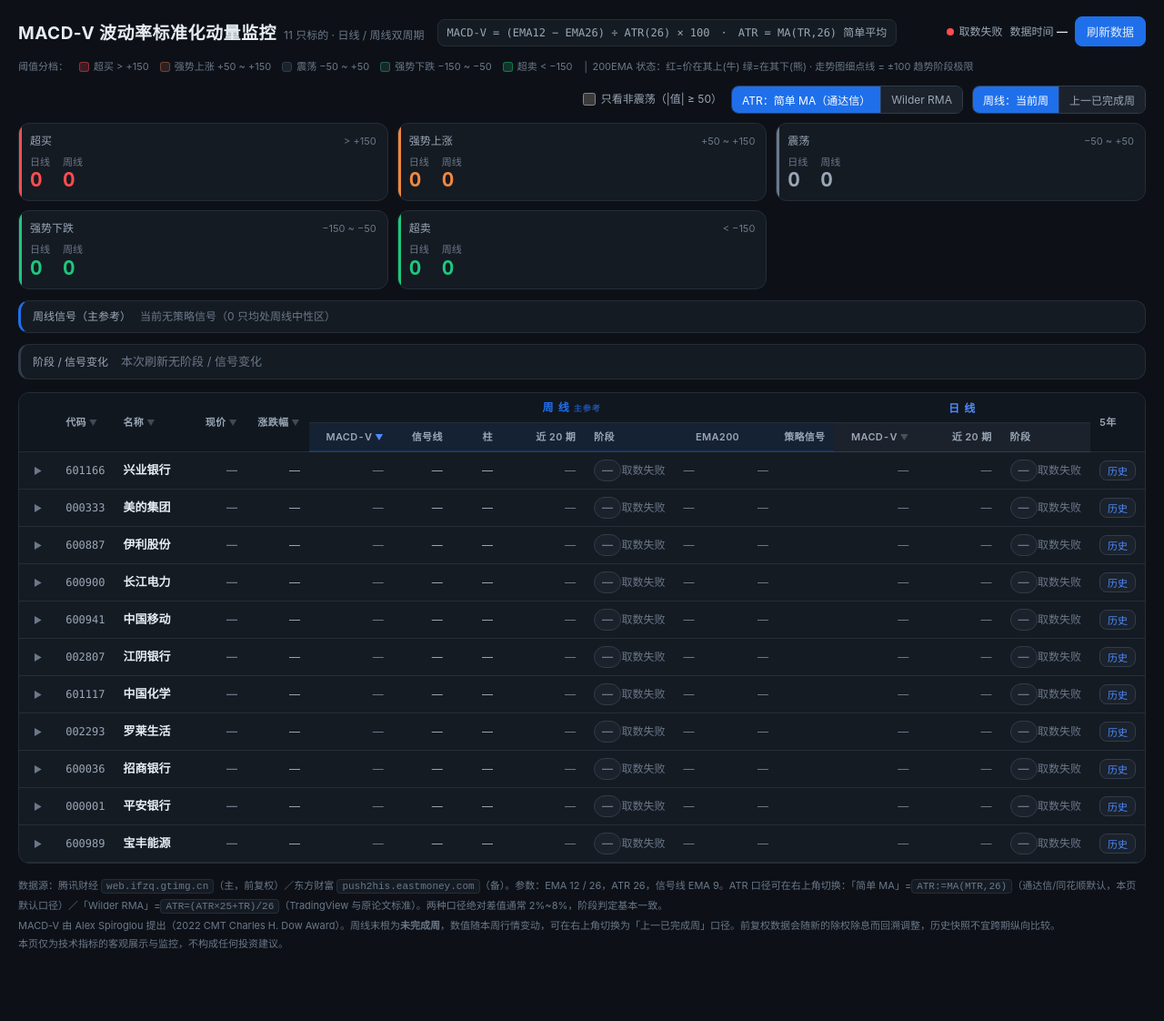
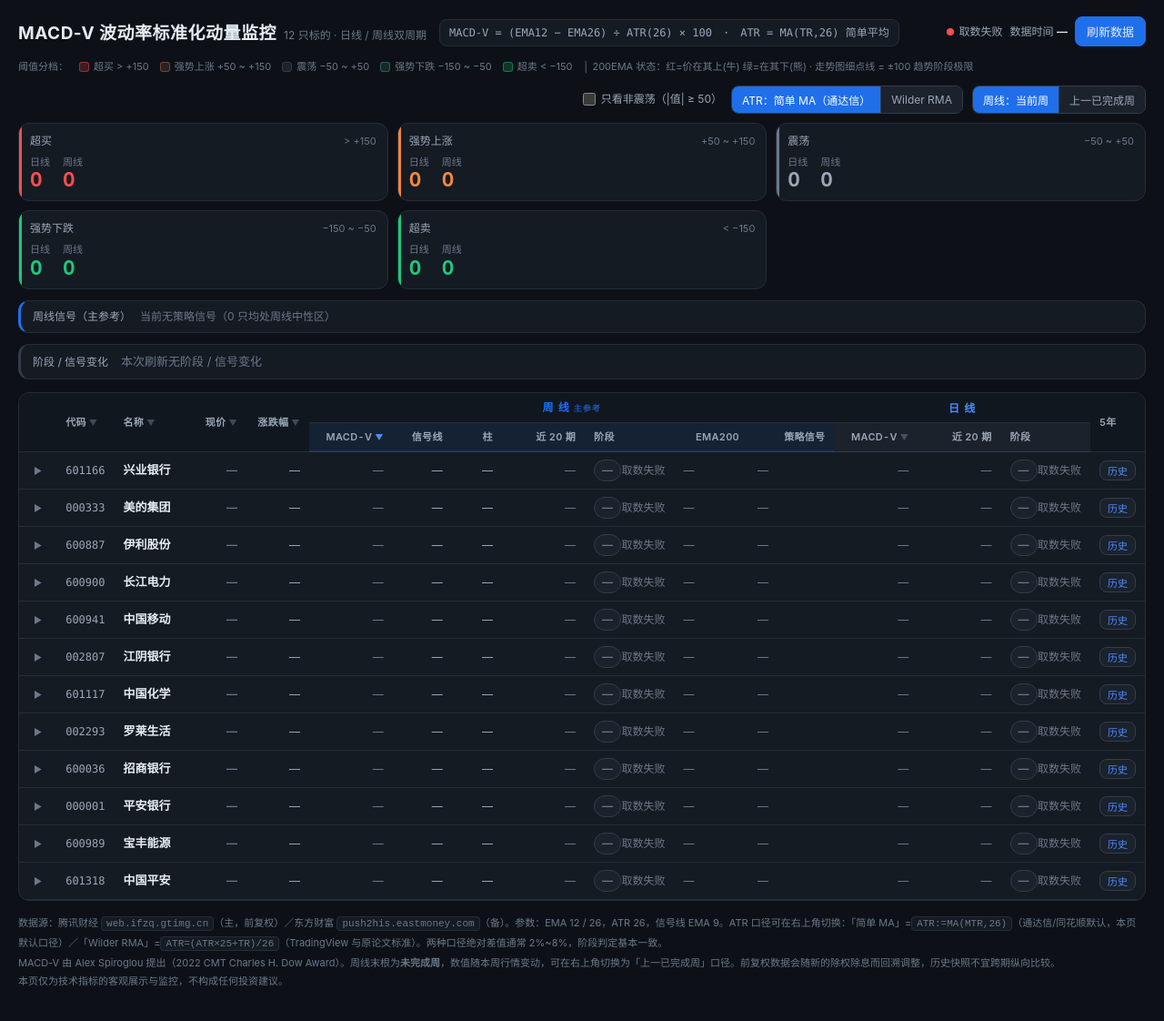
Before and after one commit to sfj2450943/quant, a plain HTML site: page macdv-monitor/index.html in a window 1280 px wide. Shown: the whole page at 91% size. Before the commit the page ends 1088 px from the top, so only its background shows below. Drawn offline with Linux system fonts and the light colour scheme.

Commit message:
新增标的 601318 中国平安（11 → 12 只）

```diff
--- a/macdv-monitor/index.html
+++ b/macdv-monitor/index.html
@@ -224,7 +224,7 @@ td.hl3{color:var(--up);font-weight:700}
 <div class="wrap" data-page-node-id="wDGANli2erUsdd7DU7BtBV">
 
   <div class="hd" data-page-node-id="YC37sL4u7x0jgKJPTZcnIN">
-    <h1 data-page-node-id="vjm5qDVo4lCPlj9pGqKgZm">MACD-V 波动率标准化动量监控<span data-page-node-id="XqNnEdG50EQbB51PEEqLrZ">11 只标的 · 日线 / 周线双周期</span></h1>
+    <h1 data-page-node-id="vjm5qDVo4lCPlj9pGqKgZm">MACD-V 波动率标准化动量监控<span data-page-node-id="XqNnEdG50EQbB51PEEqLrZ">12 只标的 · 日线 / 周线双周期</span></h1>
     <div class="formula" id="formula" data-page-node-id="NbkYQFD2gZpSrvEwrQmJud">MACD-V = (EMA12 − EMA26) ÷ ATR(26) × 100　·　ATR = MA(TR,26) 简单平均</div>
     <div class="spacer" data-page-node-id="pNfVvWBjBz57WEXF4nBLZb"></div>
     <div class="ctl" data-page-node-id="EWrQ6d8EvBVON80fcZLARN">
@@ -316,6 +316,7 @@ const STOCKS = [
   {code:'600036', name:'招商银行'},
   {code:'000001', name:'平安银行'},
   {code:'600989', name:'宝丰能源'},
+  {code:'601318', name:'中国平安'},
 ];
 const N_FAST=12, N_SLOW=26, N_ATR=26, N_SIG=9, MIN_BARS=50;
 const LMT_DAY=320, LMT_WEEK=400;   // 周线取 400 根(~7.7年)：前 140 根供 EMA26/EMA200 预热，展示窗口=尾部 260 周(近5年)
```
